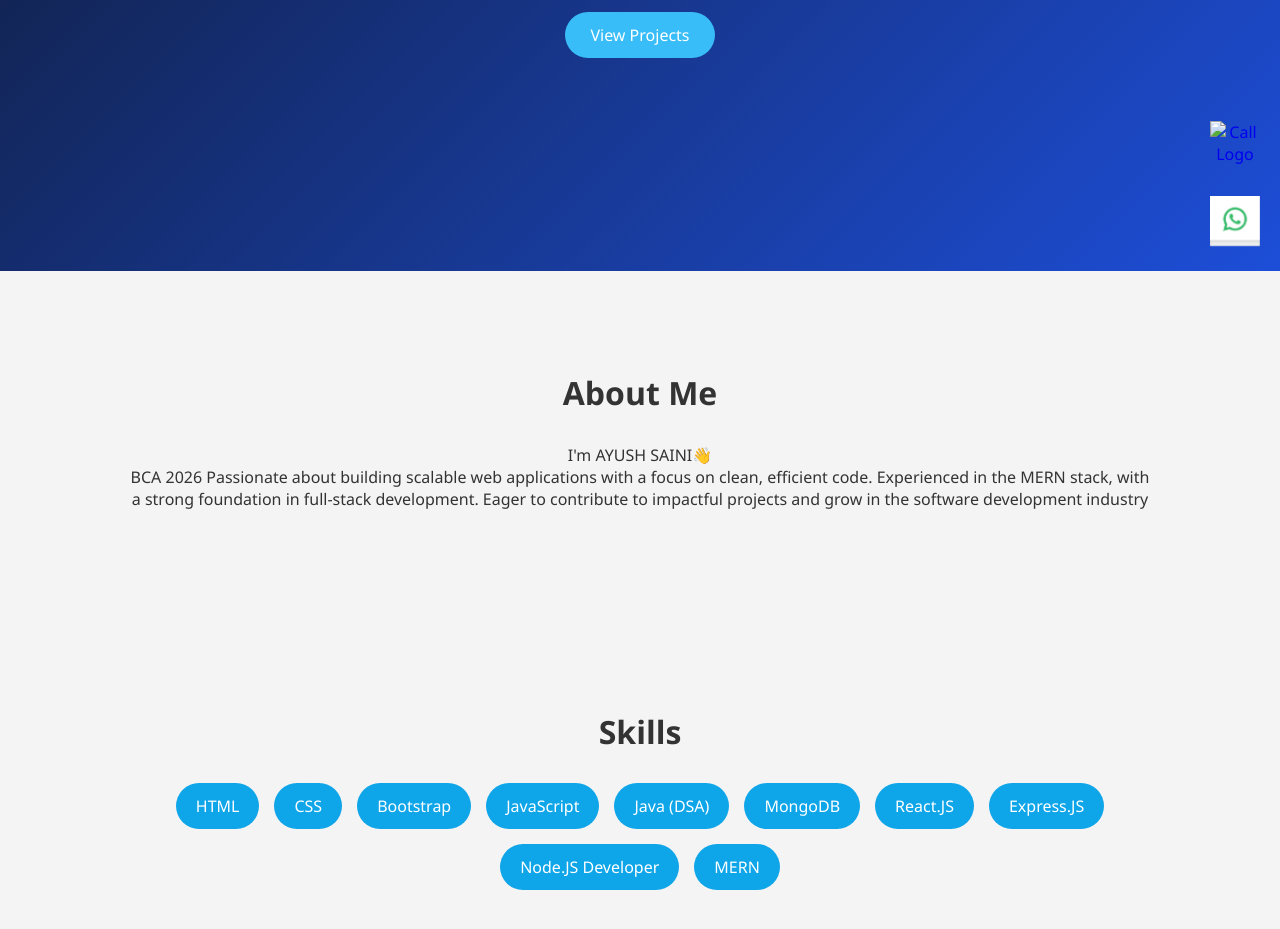
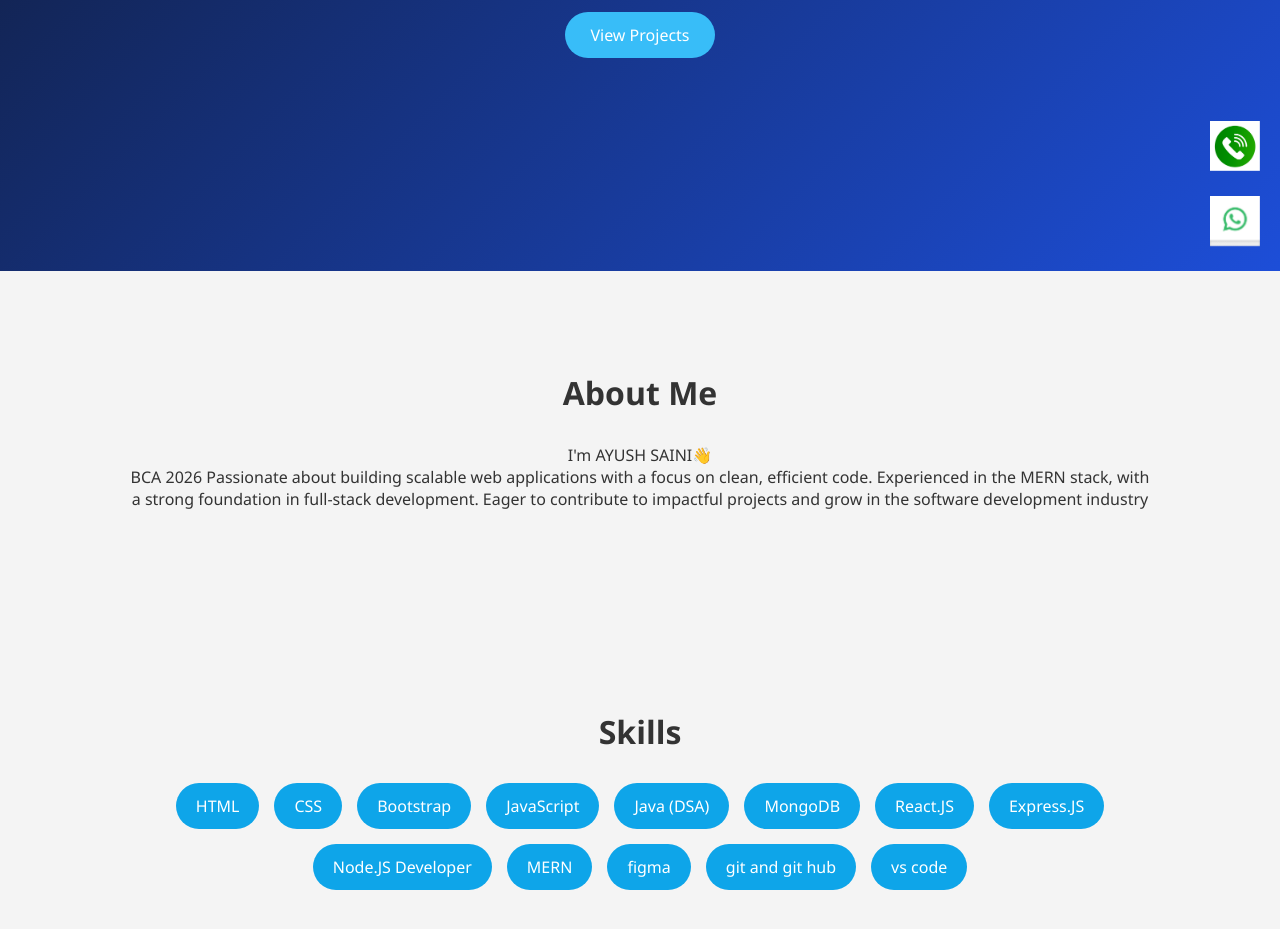
Before and after one commit to Ayushsaini321/portfolio, a plain HTML site: page index.html in a window 1280 px wide. Shown: the part 529-1458 px from the top of the page. Drawn offline with Linux system fonts and the light colour scheme.

Commit message:
Update index.html

```diff
--- a/index.html
+++ b/index.html
@@ -60,6 +60,10 @@
         <div class="skill">Express.JS</div>
         <div class="skill">Node.JS Developer</div>
         <div class="skill">MERN</div>
+        <div class="skill">figma</div>
+        <div class="skill">git and git hub</div>
+        <div class="skill">vs code</div>
+
     </div>
 </section>
 
@@ -101,21 +105,24 @@
 </section>
 
 <footer>
-    <a href="https://wa.me/<+918824646877>" class="whatsapp-float" target="_blank">
+       <a href="https://wa.me/<+918824646877>" class="whatsapp-float" target="_blank">
     <img src="whatsapp logo .png" alt="WhatsApp" width="50" height="50">
 </a>
 <a href="https://www.linkedin.com/in/ayush-saini-a06423381/" target="_blank" rel="noopener noreferrer" style="display: inline-block; width: 40px; height: 40px;">
   <img src="linkdin logo.webp" alt="LinkedIn Profile" style="width: 100%; height: auto; display: block;">
 </a>
 <a  href="tel:+918824646877" aria-label="Call Me">
-    <img src="call logo.png" alt="Call Logo" style="width: 50px; height: 50px; position: fixed;
-    bottom: 100px;
-    right: 20px;
-    z-index: 9999;>
+    <img src="calling logo 2.jpg" alt="Call Logo" style="width: 50px; height: 50px; position: fixed; bottom: 100px; right: 20px; z-index: 9999;>
+</a>
+</div>
+
     <p> © 2026 Ayush Saini. All Rights Reserved.</p>
 </footer>
 
-<script>script.js</script>
+
+<script src="script.js">
+
+</script>
 
 </body>
 </html>
```
